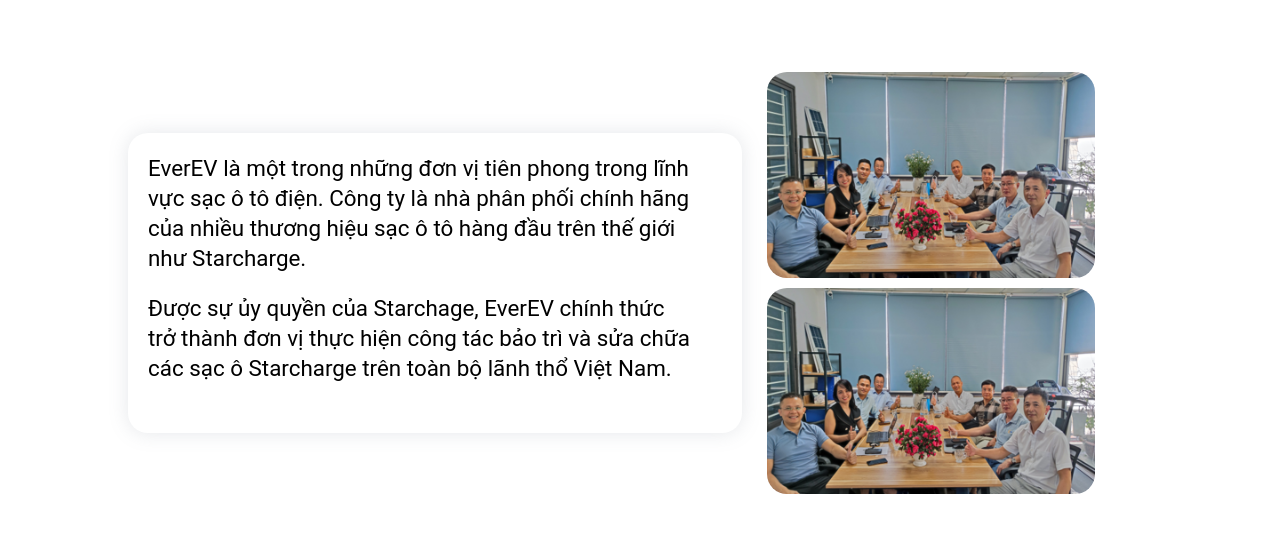
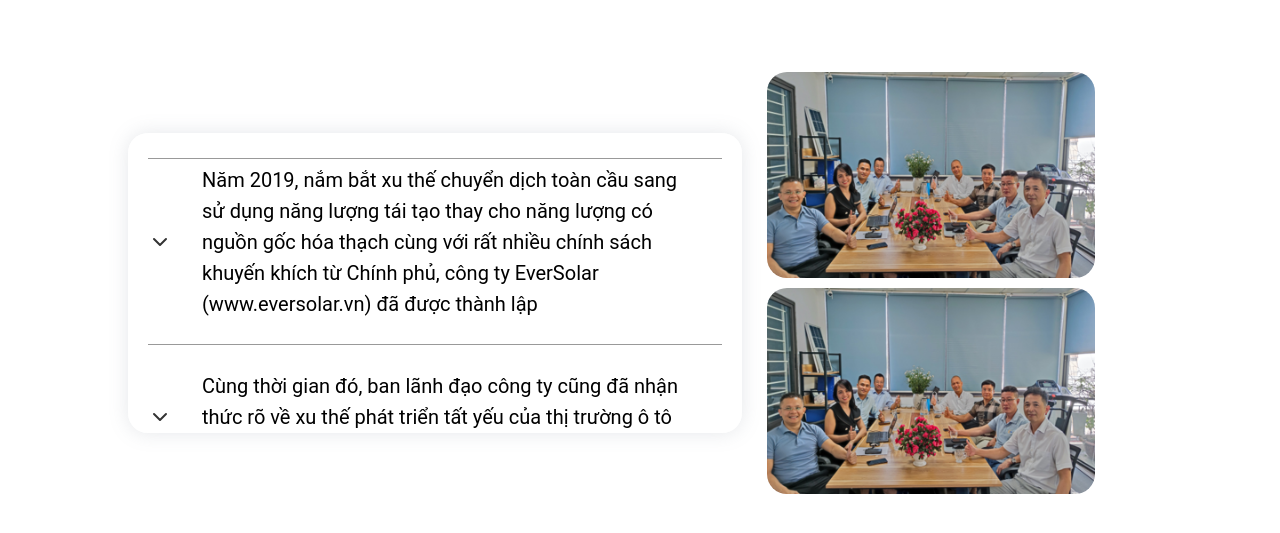
Before and after one commit to QuocDat1219/ecom-blog, a React (Create React App) app: page /about in a window 1280 px wide. Shown: the part 860-1393 px from the top of the page. Built offline with nearby package versions, Linux system fonts and the light colour scheme.

Commit message:
them_TuanAnh

```diff
--- a/src/components/about/About.jsx
+++ b/src/components/about/About.jsx
@@ -1,4 +1,4 @@
-import React from "react";
+import React, { useState } from "react";
 import Back from "../common/Back";
 import HeadingAbout from "./HeadingAbout/HeadingAbout";
 import img from "../images/Panel.jpg";
@@ -7,7 +7,17 @@ import "./about.css";
 import SimpleSlider from "./SliderImage";
 import Infomation from "./AboutInfomation";
 import Sliderimg from "./Slide";
+import { FontAwesomeIcon } from "@fortawesome/react-fontawesome";
+import { faChevronDown, faChevronUp } from "@fortawesome/free-solid-svg-icons";
 const About = () => {
+  const [showText, setShowText] = useState(false); // khai báo state cho showText và set giá trị mặc định là false
+  const [showTexFirst, setShowTextFirst] = useState(false);
+  const handleClick = () => {
+    setShowText(!showText);
+  };
+  const handleClickFirst = () => {
+    showTexFirst(!setShowTextFirst);
+  };
   return (
     <>
       <section className="about">
@@ -37,17 +47,127 @@ const About = () => {
         </div>
 
         <div className="containers flexs mtop">
-          <div class="text-container text-text-color bg-color-card break-words overflow-y-scroll shadow" >
-            <p>
-              EverEV là một trong những đơn vị tiên phong trong lĩnh vực sạc ô
-              tô điện. Công ty là nhà phân phối chính hãng của nhiều thương hiệu
-              sạc ô tô hàng đầu trên thế giới như Starcharge.
-            </p>
-            <p>
-              Được sự ủy quyền của Starchage, EverEV chính thức trở thành đơn vị
-              thực hiện công tác bảo trì và sửa chữa các sạc ô Starcharge trên
-              toàn bộ lãnh thổ Việt Nam.
-            </p>
+          <div className="text-container text-text-color bg-color-card break-words overflow-y-scroll shadow">
+            <div className="about_diveder"></div>
+
+            <div className="btn_show">
+              <div
+                className="toggle-button-container"
+                style={{ display: "inline-flex" }}
+              >
+                <p
+                  className="toggle-button"
+                  onClick={() => setShowText(!showText)}
+                  style={{ flexDirection: "row-reverse" }}
+                >
+                  {showText ? (
+                    <svg
+                      xmlns="http://www.w3.org/2000/svg"
+                      viewBox="0 0 24 24"
+                      fill="none"
+                      stroke="currentColor"
+                      strokeWidth="2"
+                      strokeLinecap="round"
+                      strokeLinejoin="round"
+                      className="feather feather-chevron-up"
+                    >
+                      <path d="M18 15l-6-6-6 6" />
+                    </svg>
+                  ) : (
+                    <svg
+                      xmlns="http://www.w3.org/2000/svg"
+                      viewBox="0 0 24 24"
+                      fill="none"
+                      stroke="currentColor"
+                      strokeWidth="2"
+                      strokeLinecap="round"
+                      strokeLinejoin="round"
+                      className="feather feather-chevron-down"
+                    >
+                      <path d="M6 9l6 6 6-6" />
+                    </svg>
+                  )}
+                </p>
+              </div>
+              <p>
+                <span className="arrow">
+                  Năm 2019, nắm bắt xu thế chuyển dịch toàn cầu sang sử dụng
+                  năng lượng tái tạo thay cho năng lượng có nguồn gốc hóa thạch
+                  cùng với rất nhiều chính sách khuyến khích từ Chính phủ, công
+                  ty EverSolar (www.eversolar.vn) đã được thành lập
+                </span>
+              </p>
+            </div>
+            {showText && (
+              <div className="div_show">
+                <span className="text_show">
+                  và tập trung đầu tư vào các hệ thống điện mái nhà. Chỉ trong
+                  thời gian chưa đầy 1 năm, công ty đã nhanh chóng đầu tư gần
+                  20mwp điện mặt trời mái nhà.
+                </span>
+              </div>
+            )}
+
+            <div className="about_diveder"></div>
+
+            <div className="btn_showFirst">
+              <div
+                className="toggle-button-container"
+                style={{ display: "inline-flex" }}
+              >
+                <p
+                  className="toggle-button"
+                  onClick={() => setShowTextFirst(!showTexFirst)}
+                  style={{ flexDirection: "row-reverse" }}
+                >
+                  {showTexFirst ? (
+                    <svg
+                      xmlns="http://www.w3.org/2000/svg"
+                      viewBox="0 0 24 24"
+                      fill="none"
+                      stroke="currentColor"
+                      strokeWidth="2"
+                      strokeLinecap="round"
+                      strokeLinejoin="round"
+                      className="feather feather-chevron-up"
+                    >
+                      <path d="M18 15l-6-6-6 6" />
+                    </svg>
+                  ) : (
+                    <svg
+                      xmlns="http://www.w3.org/2000/svg"
+                      viewBox="0 0 24 24"
+                      fill="none"
+                      stroke="currentColor"
+                      strokeWidth="2"
+                      strokeLinecap="round"
+                      strokeLinejoin="round"
+                      className="feather feather-chevron-down"
+                    >
+                      <path d="M6 9l6 6 6-6" />
+                    </svg>
+                  )}
+                </p>
+              </div>
+              <p>
+                <span className="arrow">
+                  Cùng thời gian đó, ban lãnh đạo công ty cũng đã nhận thức rõ
+                  về xu thế phát triển tất yếu của thị trường ô tô điện cùng với
+                  các dịch vụ đi kèm.
+                </span>
+              </p>
+            </div>
+            {showTexFirst && (
+              <div className="div_show">
+                <span className="text_show">
+                  Công ty đã trúng thầu dự án lắp đặt 2 sạc ô tô xe điện tại
+                  siêu thị Aeon Hà Đông. Có thể xem đây là hai trong số những
+                  sạc ô tô xe điện đầu tiên tại Việt Nam. Với tiền đề này, công
+                  ty tiếp tục nghiên cứu sâu và mở rộng tiếp xúc với các đối tác
+                  về sạc ô tô lớn trên thế giới.
+                </span>
+              </div>
+            )}
           </div>
           <div class="image-container">
             <img src={imgAb} />
--- a/src/components/about/about.css
+++ b/src/components/about/about.css
@@ -65,3 +65,74 @@
     flex-basis: 100%;
   }
 }
+.toggle-button {
+  display: flex;
+  align-items: center;
+  justify-content: center;
+  background-color: transparent;
+  border: none;
+  cursor: pointer;
+  outline: none;
+}
+.arrow{
+  font-size: 20px;
+}
+ .arrow:hover{
+  color: #6698ff;
+
+}
+.toggle-button svg {
+  width: 24px;
+  height: 24px;
+  stroke: #333;
+}
+
+.toggle-button:hover svg {
+  stroke: #6698ff;
+}
+.toggle-button {
+  position: relative;
+  /* top: -3px;
+  margin-left: 10px; */
+}
+.btn_show:hover{
+  color: #6698ff;
+  background-color: rgba(0,0,0,.03);
+}
+/* .btn_show:active, .btn_show:focus {
+  color: #2233cc;
+  background-color: rgba(151, 142, 142, 0.1);
+} */
+.btn_show{
+  display: flex;
+}
+.btn_showFirst{
+  display: flex;
+  padding-top: 20px;
+}
+.btn_showFirst:hover{
+  color: #6698ff;
+  background-color: rgba(0,0,0,.03);
+}
+.text_show{
+  font-size: 16px;
+}
+.div_show{
+  width: 80%;
+  margin-left: 56px;
+}
+@media screen and (max-width: 768px) {
+  .div_show{
+    width: 85%;
+    margin-left: 30px;
+  }
+}
+.about_diveder{
+  background-color: rgba(0,0,0,.4);
+    display: block;
+    max-width: 100%;
+    width: 100%;
+    height: 1px;
+    margin-bottom: 5px;
+    margin-top: 5px;
+}
```
